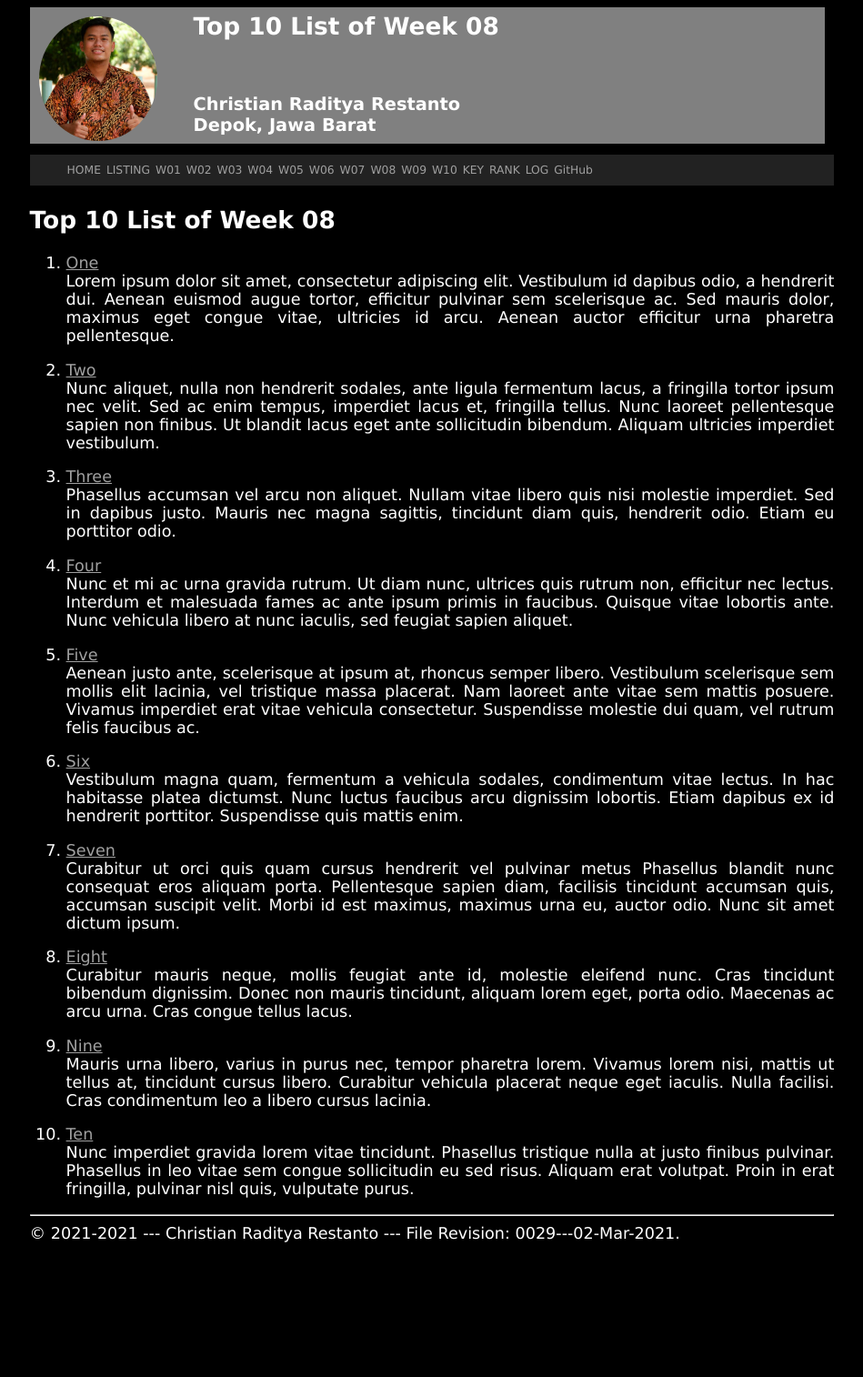
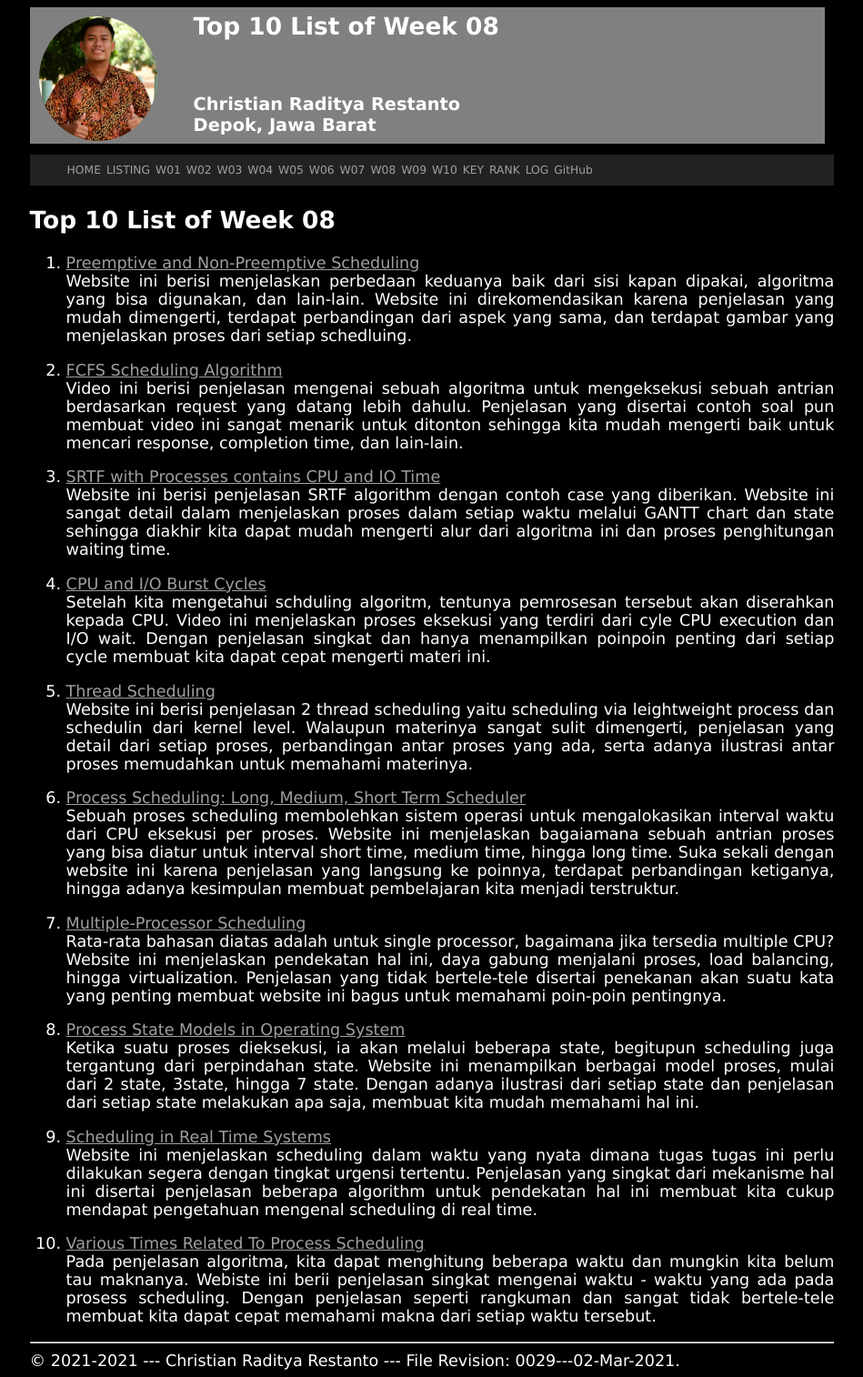
Before and after one commit to radityarestan/os211, a Jekyll site: the page built from w08.md, in a window 1280 px wide. Shown: the whole page at 91% size, without its empty margins (165-1114 px from the left). Built offline with Jekyll 4.4.1, drawn with Linux system fonts in a browser that asks for light colours; our own code applies the rules of GitHub Pages for plain Markdown files; before the commit the page ends 1374 px from its top, so only the background shows below that.

Commit message:
OS211 radityarestan

```diff
--- a/w08.md
+++ b/w08.md
@@ -5,72 +5,51 @@ permalink: /W08/
 
 # Top 10 List of Week 08
 
-1. [One](https://en.wikipedia.org/wiki/1)<br>
-Lorem ipsum dolor sit amet, consectetur adipiscing elit.
-Vestibulum id dapibus odio, a hendrerit dui.
-Aenean euismod augue tortor, efficitur pulvinar sem scelerisque ac.
-Sed mauris dolor, maximus eget congue vitae, ultricies id arcu.
-Aenean auctor efficitur urna pharetra pellentesque.
+1. [Preemptive and Non-Preemptive Scheduling](https://www.geeksforgeeks.org/preemptive-and-non-preemptive-scheduling/)<br>
+Website ini berisi menjelaskan perbedaan keduanya baik dari sisi kapan dipakai, algoritma yang bisa digunakan, dan lain-lain.
+Website ini direkomendasikan karena penjelasan yang mudah dimengerti, terdapat perbandingan dari aspek yang sama, dan
+terdapat gambar yang menjelaskan proses dari setiap schedluing.
 
-2. [Two](https://en.wikipedia.org/wiki/2)<br>
-Nunc aliquet, nulla non hendrerit sodales, ante ligula fermentum lacus, a fringilla tortor ipsum nec velit.
-Sed ac enim tempus, imperdiet lacus et, fringilla tellus.
-Nunc laoreet pellentesque sapien non finibus.
-Ut blandit lacus eget ante sollicitudin bibendum.
-Aliquam ultricies imperdiet vestibulum.
+2. [FCFS Scheduling Algorithm](https://www.youtube.com/watch?v=WYo1SpUh9FI)<br>
+Video ini berisi penjelasan mengenai sebuah algoritma untuk mengeksekusi sebuah antrian berdasarkan request yang datang lebih dahulu.
+Penjelasan yang disertai contoh soal pun membuat video ini sangat menarik untuk ditonton sehingga kita mudah mengerti baik untuk mencari response, completion time, dan lain-lain.
 
-3. [Three](https://en.wikipedia.org/wiki/3)<br>
-Phasellus accumsan vel arcu non aliquet.
-Nullam vitae libero quis nisi molestie imperdiet.
-Sed in dapibus justo.
-Mauris nec magna sagittis, tincidunt diam quis, hendrerit odio.
-Etiam eu porttitor odio.
+3. [SRTF with Processes contains CPU and IO Time](https://www.javatpoint.com/os-srtf-with-processes-contains-cpu-and-io-time)<br>
+Website ini berisi penjelasan SRTF algorithm dengan contoh case yang diberikan. Website ini sangat detail dalam menjelaskan proses
+dalam setiap waktu melalui GANTT chart dan state sehingga diakhir kita dapat mudah mengerti alur dari algoritma ini dan proses penghitungan waiting time.
 
-4. [Four](https://en.wikipedia.org/wiki/4)<br>
-Nunc et mi ac urna gravida rutrum.
-Ut diam nunc, ultrices quis rutrum non, efficitur nec lectus.
-Interdum et malesuada fames ac ante ipsum primis in faucibus.
-Quisque vitae lobortis ante.
-Nunc vehicula libero at nunc iaculis, sed feugiat sapien aliquet.
+4. [CPU and I/O Burst Cycles](https://www.youtube.com/watch?v=pVzb3TUcDLo)<br>
+Setelah kita mengetahui schduling algoritm, tentunya pemrosesan tersebut akan diserahkan kepada CPU.
+Video ini menjelaskan proses eksekusi yang terdiri dari cyle CPU execution dan I/O wait. Dengan penjelasan
+singkat dan hanya menampilkan poinpoin penting dari setiap cycle membuat kita dapat cepat mengerti materi ini.
 
-5. [Five](https://en.wikipedia.org/wiki/5)<br>
-Aenean justo ante, scelerisque at ipsum at, rhoncus semper libero.
-Vestibulum scelerisque sem mollis elit lacinia, vel tristique massa placerat.
-Nam laoreet ante vitae sem mattis posuere.
-Vivamus imperdiet erat vitae vehicula consectetur.
-Suspendisse molestie dui quam, vel rutrum felis faucibus ac.
+5. [Thread Scheduling](https://www.geeksforgeeks.org/thread-scheduling/)<br>
+Website ini berisi penjelasan 2 thread scheduling yaitu scheduling via leightweight process dan schedulin dari kernel level.
+Walaupun materinya sangat sulit dimengerti, penjelasan yang detail dari setiap proses, perbandingan antar proses yang ada,
+serta adanya ilustrasi antar proses memudahkan untuk memahami materinya.
 
-6. [Six](https://en.wikipedia.org/wiki/6)<br>
-Vestibulum magna quam, fermentum a vehicula sodales, condimentum vitae lectus.
-In hac habitasse platea dictumst.
-Nunc luctus faucibus arcu dignissim lobortis.
-Etiam dapibus ex id hendrerit porttitor.
-Suspendisse quis mattis enim.
+6. [Process Scheduling: Long, Medium, Short Term Scheduler](https://www.guru99.com/process-scheduling.html)<br>
+Sebuah proses scheduling membolehkan sistem operasi untuk mengalokasikan interval waktu dari CPU eksekusi per proses.
+Website ini menjelaskan bagaiamana sebuah antrian proses yang bisa diatur untuk interval short time, medium time, hingga long time.
+Suka sekali dengan website ini karena penjelasan yang langsung ke poinnya, terdapat perbandingan ketiganya, hingga
+adanya kesimpulan membuat pembelajaran kita menjadi terstruktur.
 
-7. [Seven](https://en.wikipedia.org/wiki/7)<br>
-Curabitur ut orci quis quam cursus hendrerit vel pulvinar metus
-Phasellus blandit nunc consequat eros aliquam porta.
-Pellentesque sapien diam, facilisis tincidunt accumsan quis, accumsan suscipit velit.
-Morbi id est maximus, maximus urna eu, auctor odio.
-Nunc sit amet dictum ipsum.
+7. [Multiple-Processor Scheduling](https://www.geeksforgeeks.org/multiple-processor-scheduling-in-operating-system/)<br>
+Rata-rata bahasan diatas adalah untuk single processor, bagaimana jika tersedia multiple CPU? Website ini menjelaskan
+pendekatan hal ini, daya gabung menjalani proses, load balancing, hingga virtualization. Penjelasan yang tidak bertele-tele
+disertai penekanan akan suatu kata yang penting membuat website ini bagus untuk memahami poin-poin pentingnya.
 
-8. [Eight](https://en.wikipedia.org/wiki/8)<br>
-Curabitur mauris neque, mollis feugiat ante id, molestie eleifend nunc.
-Cras tincidunt bibendum dignissim.
-Donec non mauris tincidunt, aliquam lorem eget, porta odio.
-Maecenas ac arcu urna.
-Cras congue tellus lacus.
+8. [Process State Models in Operating System](https://slaystudy.com/process-state-models-in-operating-system/)<br>
+Ketika suatu proses dieksekusi, ia akan melalui beberapa state, begitupun scheduling juga tergantung dari perpindahan state.
+Website ini menampilkan berbagai model proses, mulai dari 2 state, 3state, hingga 7 state. Dengan adanya ilustrasi
+dari setiap state dan penjelasan dari setiap state melakukan apa saja, membuat kita mudah memahami hal ini.
 
-9. [Nine](https://en.wikipedia.org/wiki/9)<br>
-Mauris urna libero, varius in purus nec, tempor pharetra lorem.
-Vivamus lorem nisi, mattis ut tellus at, tincidunt cursus libero.
-Curabitur vehicula placerat neque eget iaculis.
-Nulla facilisi.
-Cras condimentum leo a libero cursus lacinia.
+9. [Scheduling in Real Time Systems](https://www.geeksforgeeks.org/scheduling-in-real-time-systems/)<br>
+Website ini menjelaskan scheduling dalam waktu yang nyata dimana tugas tugas ini perlu dilakukan segera dengan tingkat
+urgensi tertentu. Penjelasan yang singkat dari mekanisme hal ini disertai penjelasan beberapa algorithm untuk pendekatan
+hal ini membuat kita cukup mendapat pengetahuan mengenal scheduling di real time.
 
-10. [Ten](https://en.wikipedia.org/wiki/10)<br>
-Nunc imperdiet gravida lorem vitae tincidunt.
-Phasellus tristique nulla at justo finibus pulvinar.
-Phasellus in leo vitae sem congue sollicitudin eu sed risus.
-Aliquam erat volutpat.
-Proin in erat fringilla, pulvinar nisl quis, vulputate purus.
+10. [Various Times Related To Process Scheduling](https://www.gatevidyalay.com/turn-around-time-response-time-waiting-time/)<br>
+Pada penjelasan algoritma, kita dapat menghitung beberapa waktu dan mungkin kita belum tau maknanya. Webiste ini berii penjelasan singkat
+mengenai waktu - waktu yang ada pada prosess scheduling. Dengan penjelasan seperti rangkuman dan sangat tidak bertele-tele membuat kita
+dapat cepat memahami makna dari setiap waktu tersebut.
```
Also changed, not shown: 8 other files.
